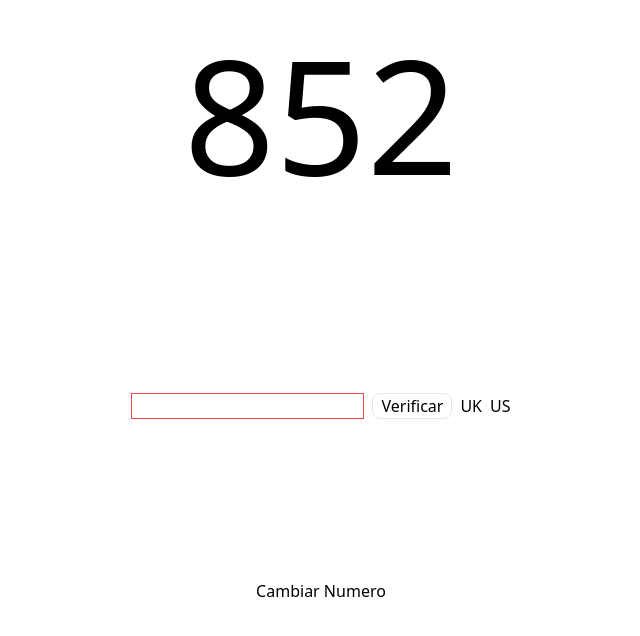
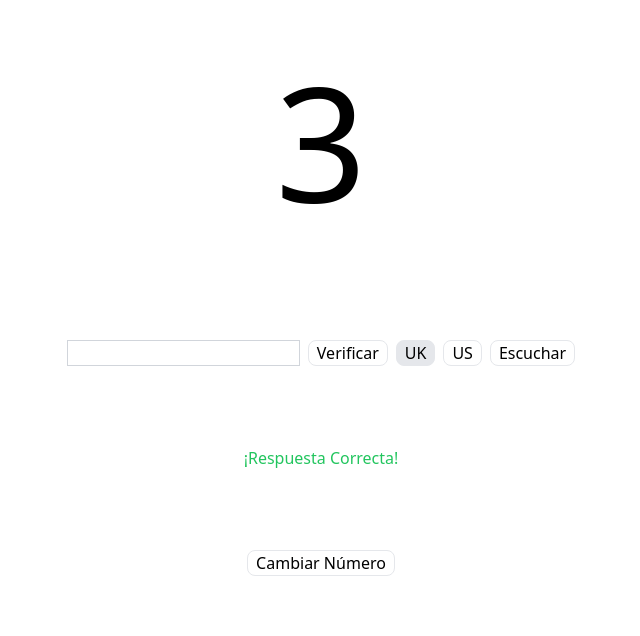
Before and after one commit to SanchezEnzo/NumsEN, a React (Vite) app: page / in a window 1280 px wide. Shown: the part 102-738 px from the top of the page, without its empty margins (319-959 px from the left). Built offline with nearby package versions, Linux system fonts and the light colour scheme.

Commit message:
add state response client

```diff
--- a/src/App.tsx
+++ b/src/App.tsx
@@ -1,59 +1,116 @@
-import { useState, FormEvent } from 'react'
+import { useState, FormEvent, useRef } from 'react'
 import { numberToText } from './service/numberToString'
 
+// Constantes para los estados
+enum RESPONSE_STATE {
+	INIT,
+	INVALID,
+	RIGHT,
+	WRONG,
+}
+
 export default function App() {
-	const [number, setNumber] = useState(Math.floor(Math.random() * 1000))
-	const [responseState, setResponseState] = useState<boolean>()
-	const [badResponse, setBadResponse] = useState(false)
+	const [number, setNumber] = useState(() => Math.floor(Math.random() * 9) + 1)
+	const [response, setResponse] = useState<RESPONSE_STATE>(RESPONSE_STATE.INIT)
+	const [language, setLanguage] = useState('en-GB')
+	const inputRef = useRef<HTMLInputElement>(null)
 
-	// console.log(numberToText(471))
-	function checkResponse(res: string) {
-		if (numberToText(number) === res.trim().toLowerCase())
-			setResponseState(true)
-		else setResponseState(false)
-		console.log(responseState)
+
+	function handleCheckResponse(res: string) {
+		const isCorrect = numberToText(number) === res.trim().toLowerCase()
+		setResponse(isCorrect ? RESPONSE_STATE.RIGHT : RESPONSE_STATE.WRONG)
 	}
 
 	function getNewRandomNumber() {
-		setNumber(Math.floor(Math.random() * 1000))
-		setBadResponse(false)
+		setNumber(Math.floor(Math.random() * 999) + 1)
+		setResponse(RESPONSE_STATE.INIT)
+		if (inputRef.current) inputRef.current.value = ''
 	}
 
-	function handleResponse(e: FormEvent<HTMLFormElement>) {
+	const isInputValid = (response: string): boolean => {
+		return /^[a-zA-Z\s-]+$/.test(response.trim())
+	}
+
+	function handleSubmit(e: FormEvent<HTMLFormElement>) {
 		e.preventDefault()
-		const formData = new FormData(e.target as HTMLFormElement)
-		const response = formData.get('response')
+		const response = inputRef.current?.value || ''
 
-		if (
-			typeof response !== 'string' ||
-			response.trim() === '' ||
-			/\d/.test(response)
-		) {
-			setBadResponse(true)
+		if (!isInputValid(response)) {
+			setResponse(RESPONSE_STATE.INVALID)
 			return
 		}
 
-		// Si pasa las validaciones, continuamos
-		checkResponse(response)
+		handleCheckResponse(response)
 	}
 
-	function playAudio (lang: string) {
+	function playAudio() {
+		window.speechSynthesis.cancel()
 		const utterance = new SpeechSynthesisUtterance(numberToText(number))
-		utterance.lang = lang
+		utterance.lang = language
 		window.speechSynthesis.speak(utterance)
 	}
 
+	function Result() {
+		if (response === RESPONSE_STATE.INVALID)
+			return <p className='text-red-500'>No se permite esta respuesta</p>
+		if (response === RESPONSE_STATE.WRONG)
+			return <p className='text-red-500'>Respuesta Incorrecta</p>
+		return <p className='text-green-500'>¡Respuesta Correcta!</p>
+	}
+
 	return (
-		<div className='h-screen w-full flex justify-center items-center flex-col gap-40'>
+		<div className='h-screen w-full flex justify-center items-center flex-col gap-[10dvh]'>
 			<p className='text-[10rem]'>{number}</p>
-			<form className='flex gap-2' onSubmit={e => handleResponse(e)}>
-				<input type='text' className='border-red-500 border' name='response' />
-				<button className='border px-2 rounded-lg'>Verificar</button>
-			<button onClick={() => playAudio('en-GB')}>UK</button>
-			<button onClick={() => playAudio('en-US')}>US</button>
+			<form className='flex gap-2' onSubmit={handleSubmit}>
+				<label htmlFor='response' className='sr-only'>
+					Escribe el número en texto
+				</label>
+				<input
+					id='response'
+					type='text'
+					className={`border ${
+						response === RESPONSE_STATE.RIGHT
+							? 'border-red-500'
+							: 'border-gray-300'
+					}`}
+					name='response'
+					autoComplete='off'
+					aria-invalid={response === RESPONSE_STATE.RIGHT}
+					ref={inputRef}
+				/>
+				<button type='submit' className='border px-2 rounded-lg'>
+					Verificar
+				</button>
+				<button
+					type='button'
+					onClick={() => setLanguage('en-GB')}
+					className={`border px-2 rounded-lg ${
+						language === 'en-GB' ? 'bg-gray-200' : ''
+					}`}
+				>
+					UK
+				</button>
+				<button
+					type='button'
+					onClick={() => setLanguage('en-US')}
+					className={`border px-2 rounded-lg ${
+						language === 'en-US' ? 'bg-gray-200' : ''
+					}`}
+				>
+					US
+				</button>
+				<button
+					type='button'
+					onClick={playAudio}
+					className='border px-2 rounded-lg'
+				>
+					Escuchar
+				</button>
 			</form>
-			{badResponse && <p>No se permite este tipo de respuesta</p>}
-			<button onClick={getNewRandomNumber}>Cambiar Numero</button>
+			<Result />
+			<button onClick={getNewRandomNumber} className='border px-2 rounded-lg'>
+				Cambiar Número
+			</button>
 		</div>
 	)
 }
```
